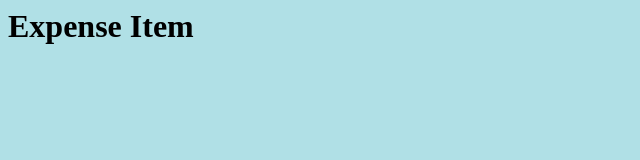
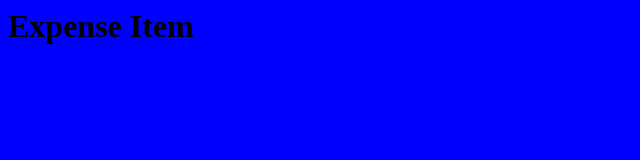
Before and after one commit to anil0701/ExpenseItem, a plain HTML site: page index.html in a window 1280 px wide. Shown: the whole page, without its empty margins (0-640 px from the left). Drawn offline with Linux system fonts and the light colour scheme.

Commit message:
color changed to blue

```diff
--- a/index.html
+++ b/index.html
@@ -1,5 +1,5 @@
 <html>
-    <body style="background-color: powderblue;">
+    <body style="background-color: blue;">
     <h1>Expense Item</h1>
 </body>
 </html>
```
